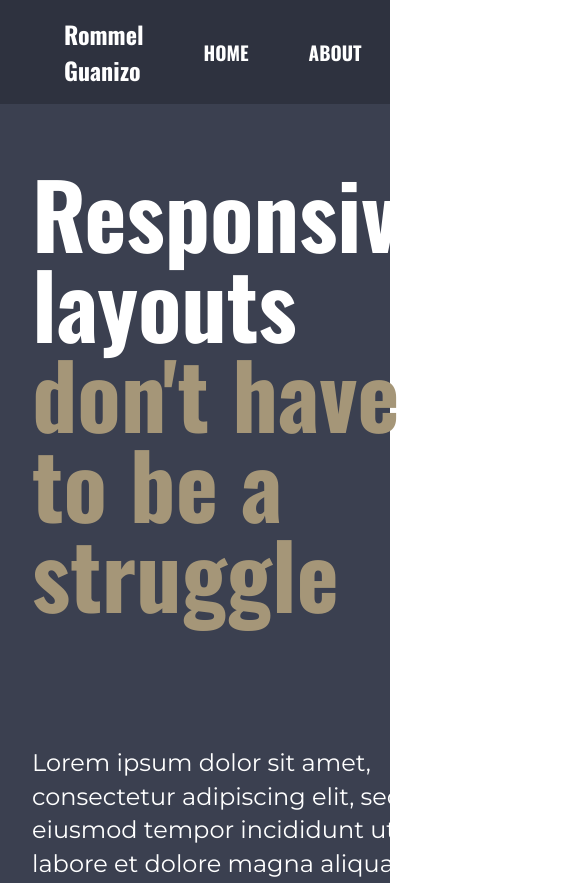
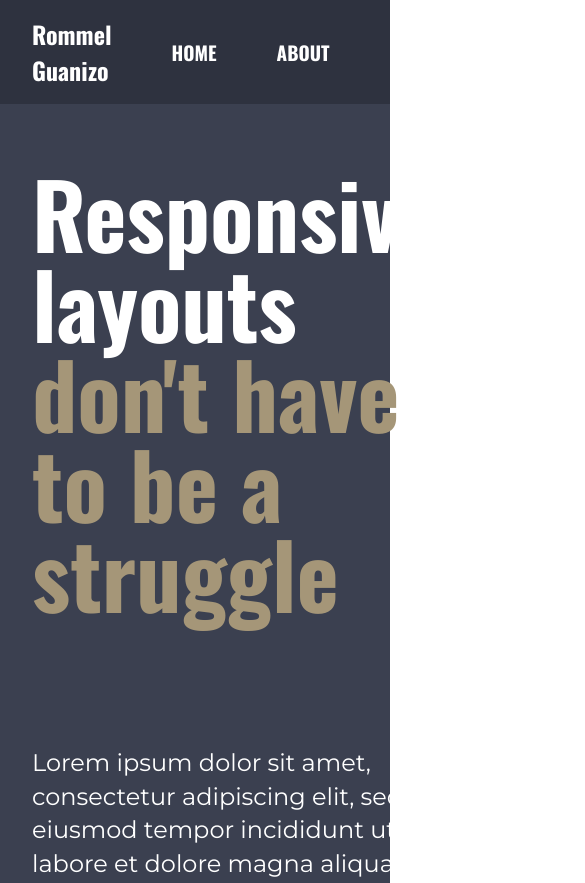
Before and after one commit to guanizorommel/KP-Final-Challenge, a plain HTML site: page index.html in a window 390 px wide. Shown: the top 883 px of the page, 585 px wide, since content can reach past the window. Drawn offline with nearby package versions, Linux system fonts and the light colour scheme.

Commit message:
media query

```diff
--- a/style.css
+++ b/style.css
@@ -272,6 +272,13 @@ footer {
 
 /*media query*/
 
+@media (max-width: 1200px) {
+    .navcontainer {
+        padding: 0em;
+     }
+
+}
+
 @media (max-width: 1000px){
     .section-three__col-container {
         display: block;
@@ -284,6 +291,10 @@ footer {
     .section-three__col-left {
         margin: 0 auto;
         flex: 1;
+    }
+
+    .navcontainer {
+       padding: 0em;
     }
 
 }
@@ -301,4 +312,8 @@ footer {
         margin: 0 auto;
     }
 
+    .navcontainer {
+        padding: 0em;
+    }
+
 }
```
